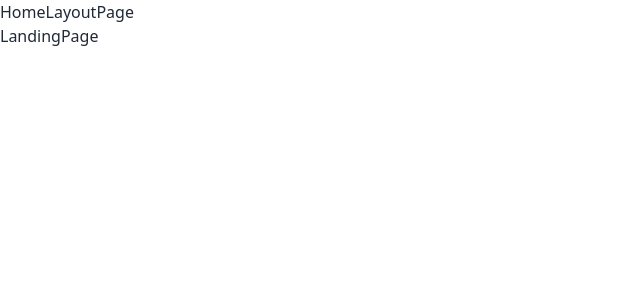
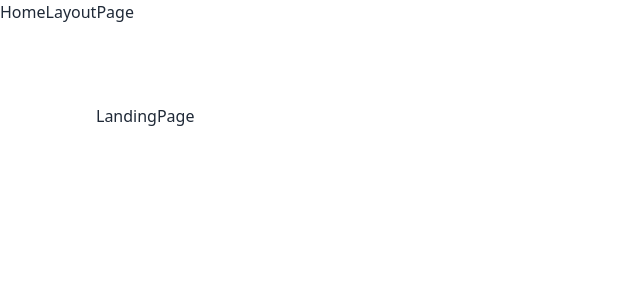
Before and after one commit to misiek869/e-commerce_shop_react, a React (Vite) app: page / in a window 1280 px wide. Shown: the top 300 px of the page, without its empty margins (0-640 px from the left). Built offline with nearby package versions, Linux system fonts and the light colour scheme.

Commit message:
add align-element class to Outlet

```diff
--- a/src/pages/HomeLayoutPage.tsx
+++ b/src/pages/HomeLayoutPage.tsx
@@ -4,7 +4,9 @@ const HomeLayoutPage = () => {
 	return (
 		<>
 			<div>HomeLayoutPage</div>
-			<Outlet />
+			<section className='align-element py-20'>
+				<Outlet />
+			</section>
 		</>
 	)
 }
```
